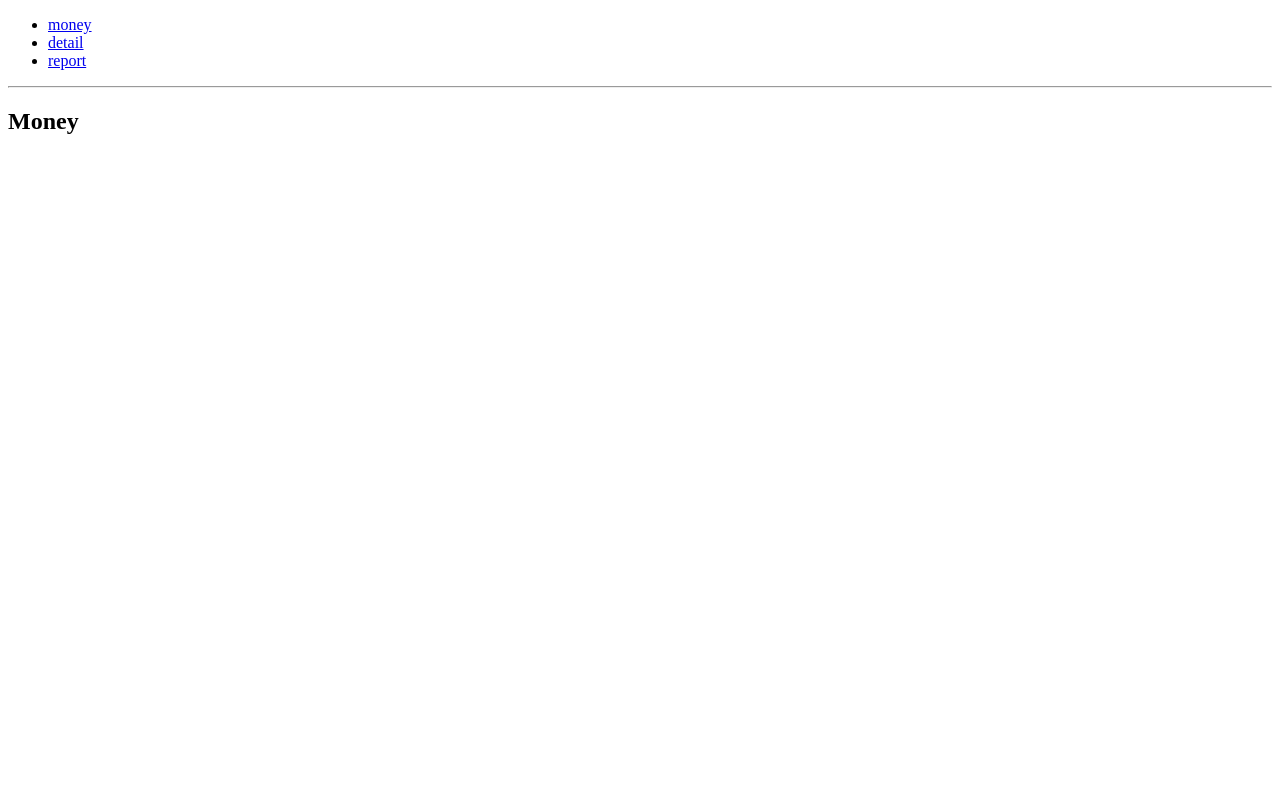
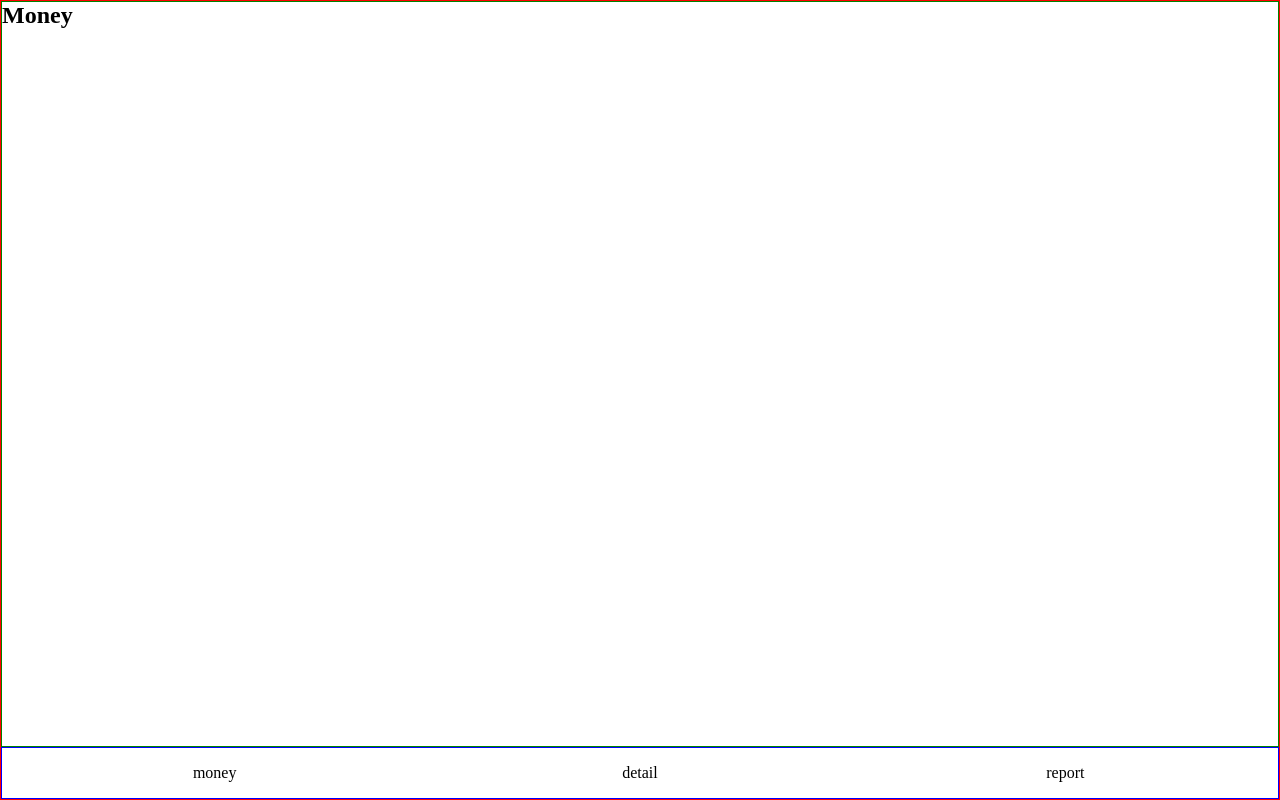
Before and after one commit to YoungDriverOfTech/react-book-keeper, a React (Create React App) app: page /#/money in a window 1280 px wide. Before the commit this address led to /money. Built offline with nearby package versions, Linux system fonts and the light colour scheme.

Commit message:
basic Layout

```diff
--- a/src/App.tsx
+++ b/src/App.tsx
@@ -1,31 +1,42 @@
 import React from 'react';
 import {
-  BrowserRouter as Router,
+  HashRouter as Router,
   Switch,
   Route,
   Link,
   Redirect
 } from "react-router-dom";
+import styled from 'styled-components';
 
+// 100vh(view height) means always full fill screen
+const Wrapper = styled.div`
+  border: 1px solid red;
+  height: 100vh;
+  display: flex;
+  flex-direction: column;
+`
 
+const Main = styled.div`
+  border: 1px solid green;
+  flex-grow: 1; // this property can let element posses most space
+`
+
+const Nav = styled.div`
+  border: 1px solid blue;
+  >ul {
+    display: flex;
+    > li {
+      width: 33.3333%;
+      text-align: center;
+      padding: 16px;
+    }
+  }
+`
 function App() {
   return (
     <Router>
-      <div>
-        <ul>
-          <li>
-            <Link to="/money">money</Link>
-          </li>
-          <li>
-            <Link to="/detail">detail</Link>
-          </li>
-          <li>
-            <Link to="/report">report</Link>
-          </li>
-        </ul>
-
-        <hr />
-
+      <Wrapper>
+        <Main>
           <Switch>
             <Redirect exact from="/" to="/money"/>
             <Route path="/money">
@@ -40,9 +51,22 @@
             <Route path="*">
               <NotFound/>
             </Route>
-
           </Switch>
-      </div>
+        </Main>
+        <Nav>
+          <ul>
+            <li>
+              <Link to="/money">money</Link>
+            </li>
+            <li>
+              <Link to="/detail">detail</Link>
+            </li>
+            <li>
+              <Link to="/report">report</Link>
+            </li>
+          </ul>
+        </Nav>
+      </Wrapper>
     </Router>
   );
 }
--- /dev/null
+++ b/src/index.scss
@@ -0,0 +1,21 @@
+@import-normalize;
+* {
+    margin: 0;
+    padding: 0;
+}
+* {
+    box-sizing: border-box;
+}
+*::before {
+    box-sizing: border-box;
+}
+*::after {
+    box-sizing: border-box;
+}
+ul,ol {
+    list-style: none;
+}
+a {
+    text-decoration: none;
+    color: inherit;
+}
--- a/src/index.tsx
+++ b/src/index.tsx
@@ -2,6 +2,7 @@
 import ReactDOM from 'react-dom';
 import App from './App';
 import reportWebVitals from './reportWebVitals';
+import 'index.scss';
 
 ReactDOM.render(
   <React.StrictMode>
```
Lines whose indentation alone changed are shown as unchanged.
